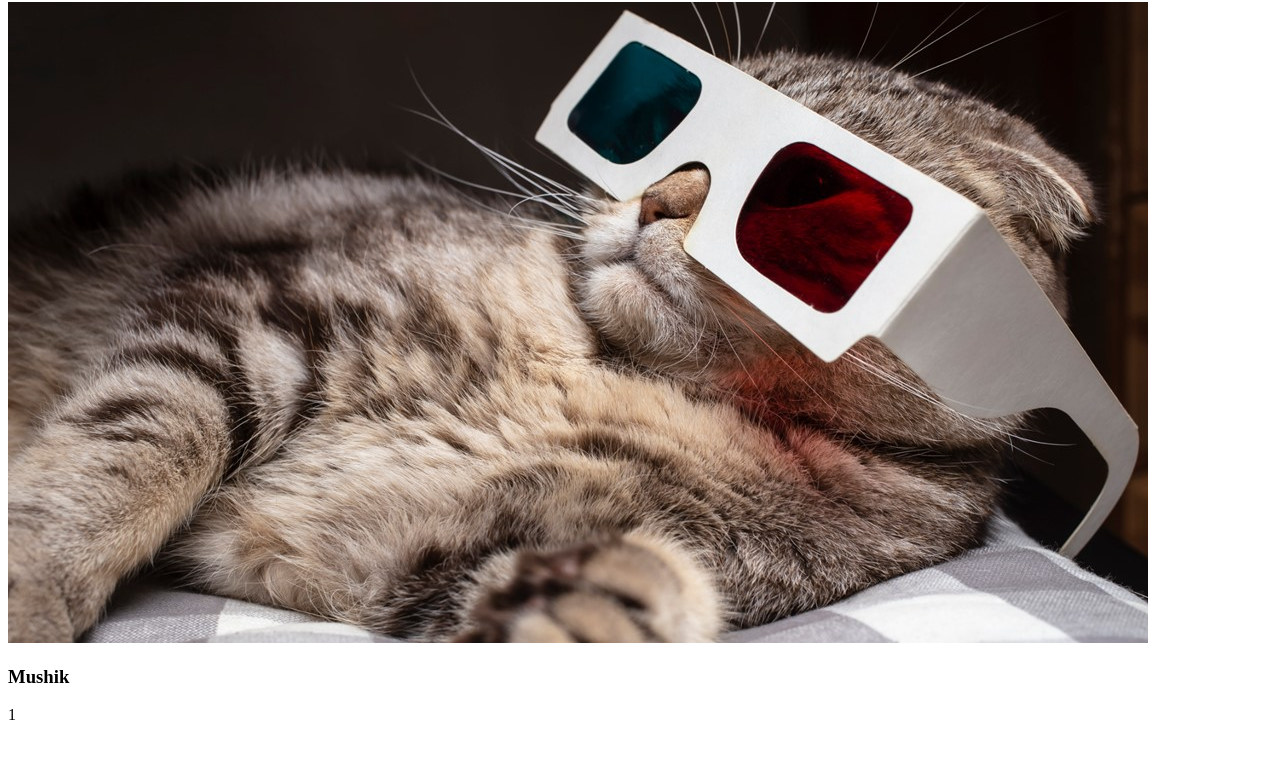
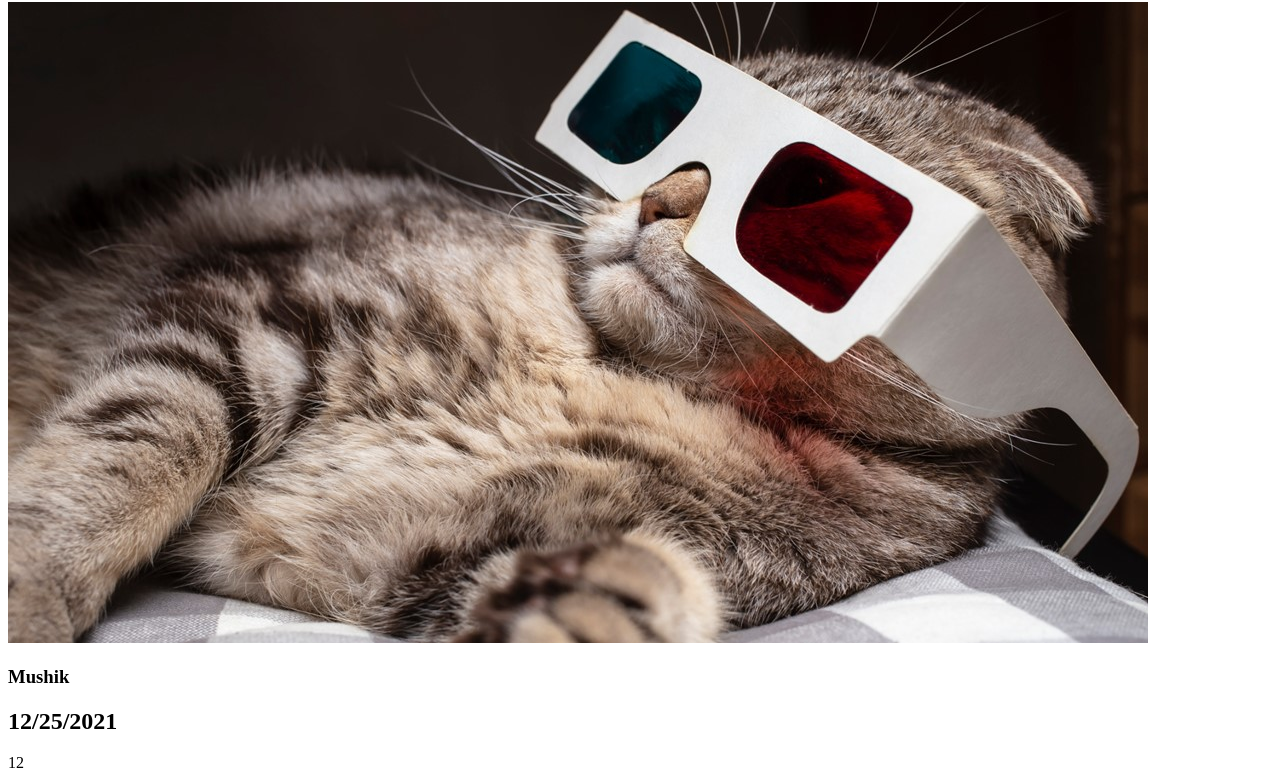
Before and after one commit to david-shams-innova/gatsby-starter-liki, a Gatsby site: page / in a window 1280 px wide. Shown: the part 78-858 px from the top of the page. Before the commit the page ends 810 px from the top, so only its background shows below. Built offline with nearby package versions, Linux system fonts and the light colour scheme; Gatsby itself is replaced by a stand-in of ours.

Commit message:
Wierd results setInterval

```diff
--- a/src/components/Clock.tsx
+++ b/src/components/Clock.tsx
@@ -1,14 +1,16 @@
 import React from 'react'
+import ReactDOM from 'react-dom'
 
-function Clock() {
+
+function Clock(props) {
     // cancelInterval = setInterval(() => console.log(new Date()), 1000)
 
-    let tick = () => {
+    // let tick = () => {
         return (
             <h2>{new Date().toLocaleDateString()}</h2>
 
         )
-    }
+    // }
     // return (
     //     <div>
     //         {/* {setInterval(tick, 1000)} */}
@@ -20,8 +22,16 @@ function Clock() {
     // )
 }
 
+function tick() {
+    ReactDOM.render(
+      <Clock date={new Date()} />,
+      document.getElementById('clock')
+    );
+  }
+
+
 export default function Display() {
     return (
-        setInterval(Clock, 1000)
+        setInterval(tick, 1000)
     )
 }
--- a/src/pages/index.js
+++ b/src/pages/index.js
@@ -1,4 +1,5 @@
 import React from 'react'
+import Display from '../components/Clock'
 import Clock from '../components/Clock'
 import cat from '../data/images/cat.jpeg'
 
@@ -9,7 +10,9 @@ export default function index() {
       {/* <img src="../images/cat.jpeg" alt="Cat" /> */}
       <img src={cat} alt="Cat" />
       <h3>Mushik</h3>
+      <div id="clock"></div>
       <Clock />
+      <Display />
     </main>
   )
 }
```
